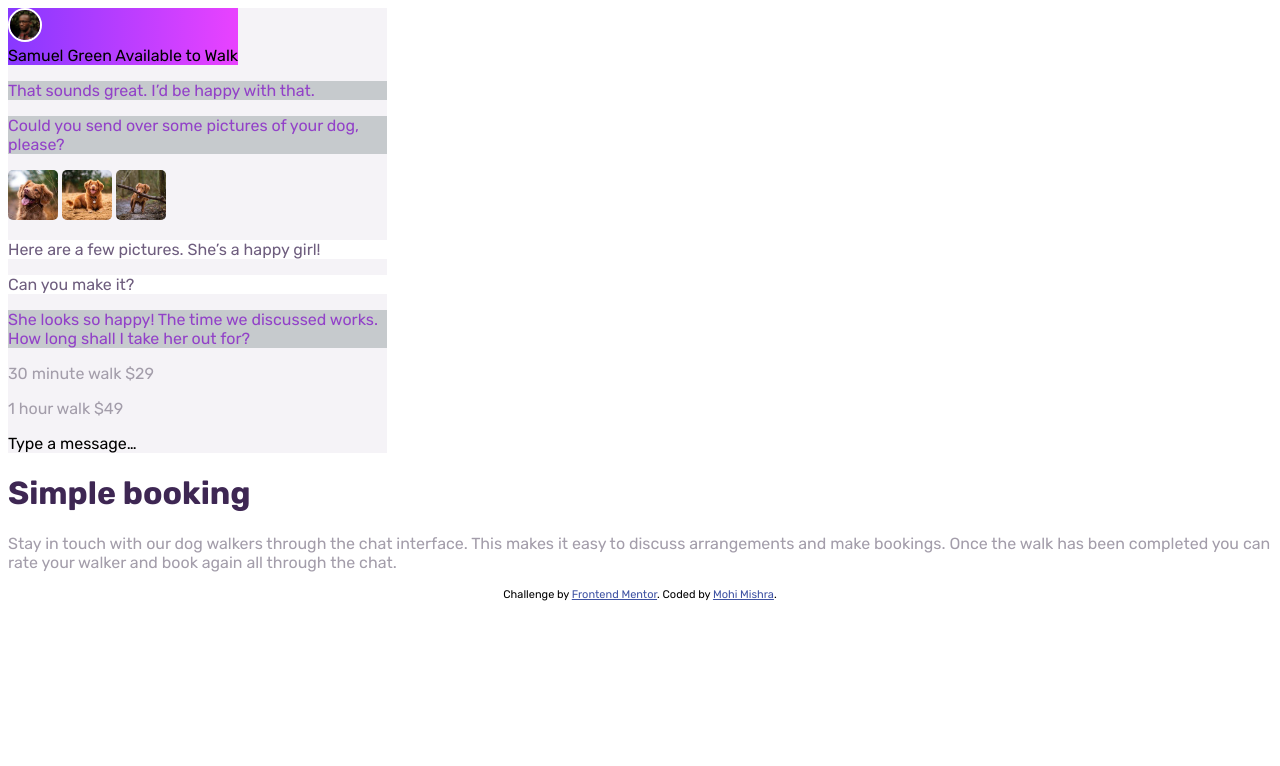
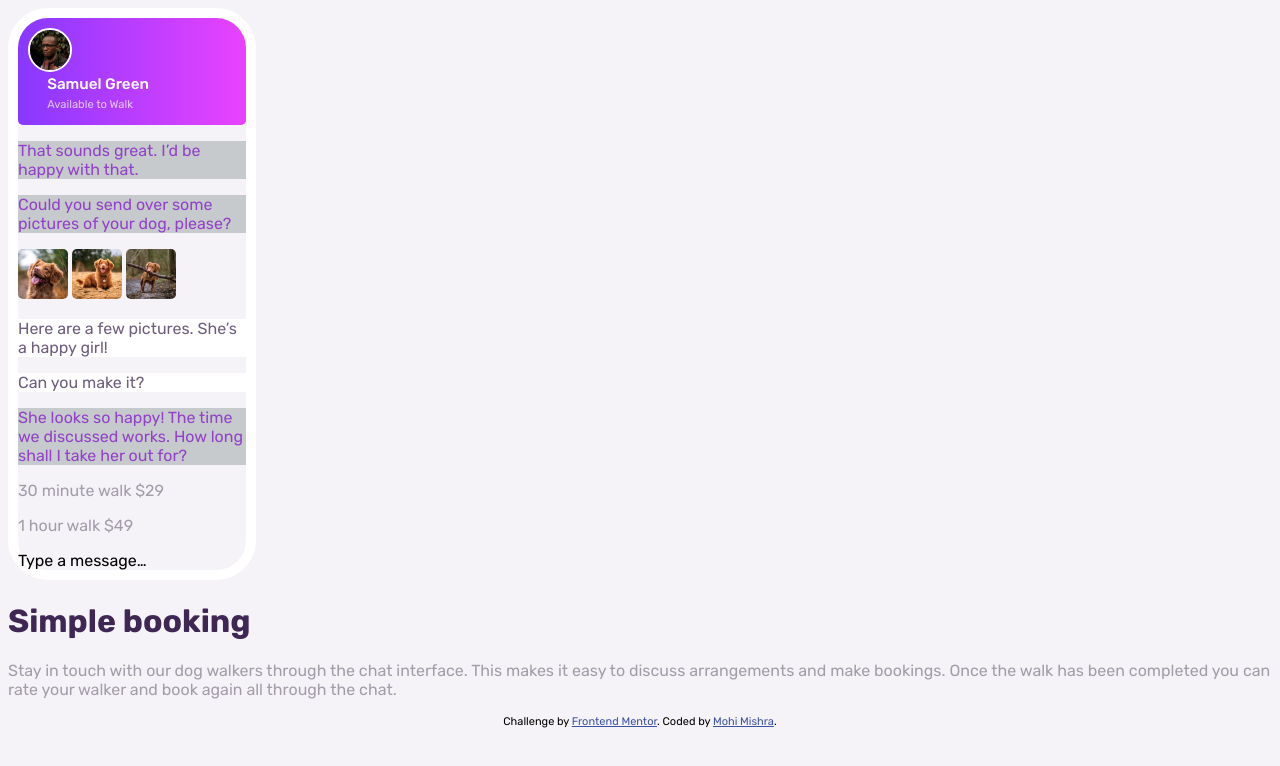
Before and after one commit to mishra016/chat_app_illustration, a plain HTML site: page index.html in a window 1280 px wide. Drawn offline with Linux system fonts and the light colour scheme.

Commit message:
Update styles.css

```diff
--- a/styles.css
+++ b/styles.css
@@ -1,25 +1,53 @@
 body{
   font-family: "Rubik";
-  background-color: hsl(0, 0%, 100%);
+  background-color: hsl(270, 20%, 96%);
 }
 
 .App{
-  width: 30%;
+  width: 18%;
   height: 60%;
   background-color: hsl(270, 20%, 96%);
+  border: 10px solid #fff;
+  border-radius: 40px;
+  align-self: center;
 }
 
 .app-header{
-  background-image: linear-gradient(to right, hsl(264, 100%, 61%) , hsl(293, 100%, 63%));
+  background: linear-gradient(to right, hsl(264, 100%, 61%) , hsl(293, 100%, 63%));
+  border: 0 solid transparent;
+  border-top-left-radius:30px;
+  border-top-right-radius:30px;
+  border-bottom-left-radius: 5px;
+  border-bottom-right-radius: 5px;
+  color: #fff;
+  padding: 10px;
+}
+
+.intro{
   display: inline-block;
+  width: 8rem;
+  margin: 0 1rem;
+  padding: 0.2rem;
+}
 
+.intro .name{
+  font-size: .95rem;
+  opacity: 100%;
+  font-weight: 500;
 }
+
+.intro .available{
+  opacity: 70%;
+  font-size: .70rem;
+}
+
 
 .circular{
   border: 2px solid #fff;
   border-radius: 50%;
-  width: 30px;
+  width: 40px;
   padding: 0;
+  margin-bottom: -5px;
 }
 
 .sender{
```
